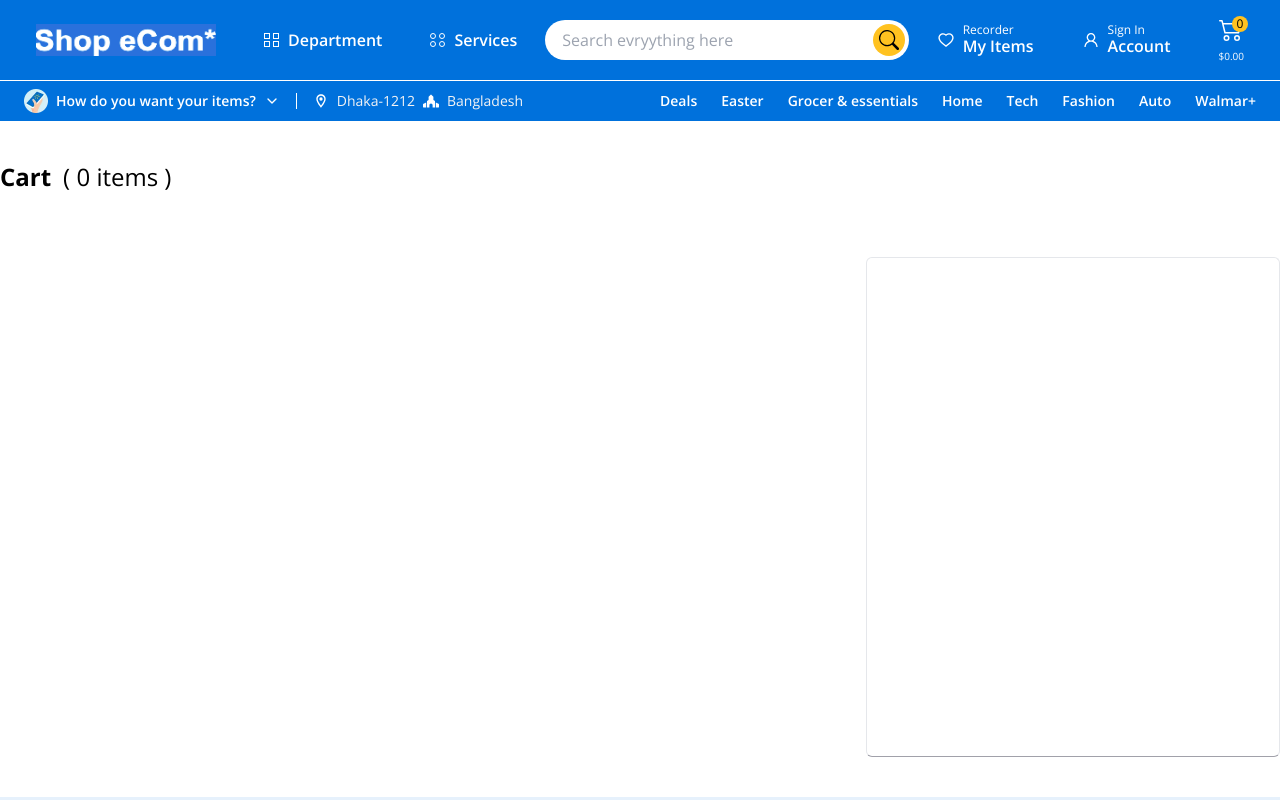
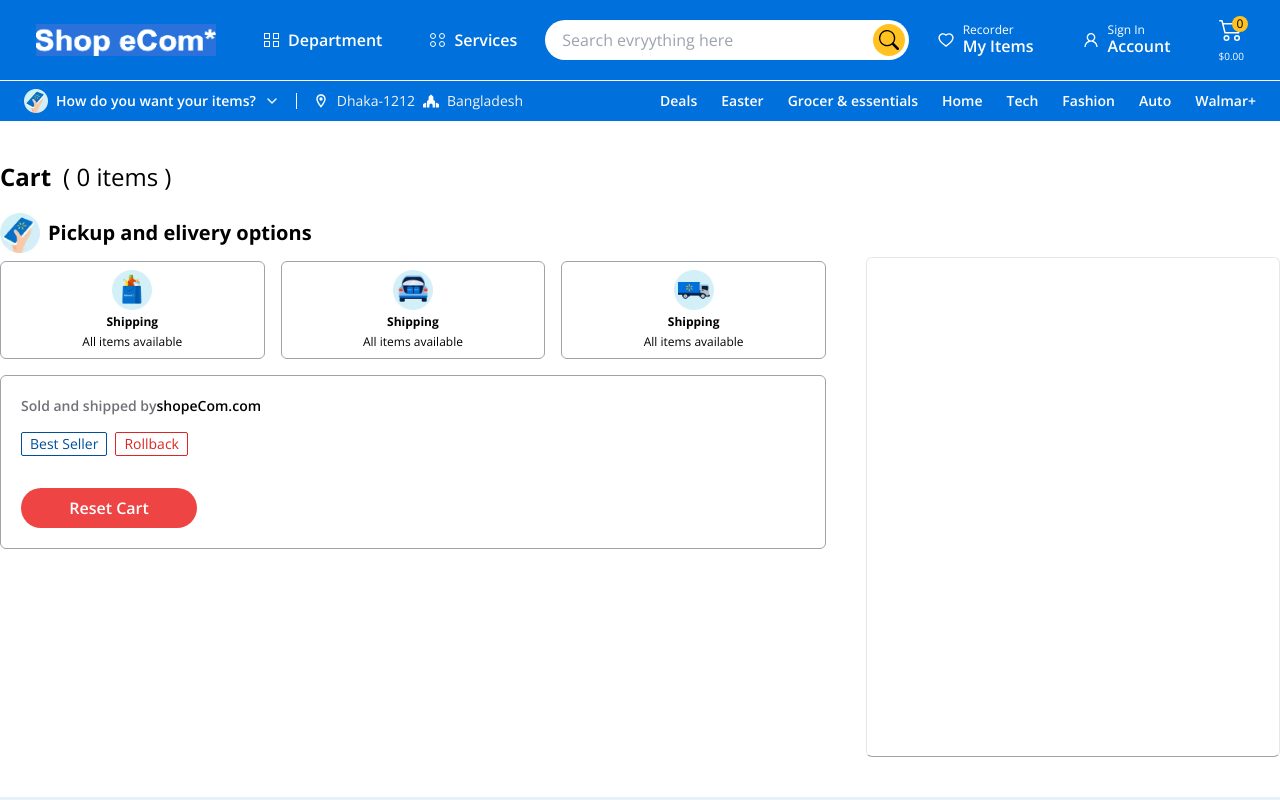
Before and after one commit to MUJAHID-WEB/shopecom_next, a Next.js app: page /cart in a window 1280 px wide. Shown: the top 800 px of the page. Built offline with nearby package versions, Linux system fonts and the light colour scheme.

Commit message:
first part in cart

```diff
--- a/src/components/CartPage.tsx
+++ b/src/components/CartPage.tsx
@@ -1,30 +1,203 @@
-import React from 'react'
-import { useSelector } from 'react-redux'
+import React from "react";
+import Image from "next/image";
+import { useDispatch, useSelector } from "react-redux";
+import { StoreProduct } from "@/type";
+import { TbReload } from "react-icons/tb";
+import { HiMinusSmall } from "react-icons/hi2";
+import { MdOutlineAdd } from "react-icons/md";
+import FormatPrice from "./FormatPrice";
+import { deleteItem, minusQuantity, plusQuantity, resetCart } from "@/redux/shopecomSlice";
 
 const CartPage = () => {
-    const data = useSelector((state:any)=>state.shopecom.productData)
+  const dispatch = useDispatch();
+  const data = useSelector((state: any) => state.shopecom.productData);
+
   return (
-    <div className='w-full py-10'>
-        <div className='w-full flex gap-10'>
-            <div className='w-2/3 flex flex-col gap-5'>
-                <h1 className='text-2xl font-bold text-black'>
+    <div className="w-full py-10">
+      <div className="w-full flex gap-10">
+        <div className="w-2/3 flex flex-col gap-5">
+          <h1 className="text-2xl font-bold text-black">
             Cart
-                    <span className='text-lightText font-normal pl-3'>
+            <span className="text-lightText font-normal pl-3">
               ( {data.length} items )
             </span>
           </h1>
           {/* pickup details */}
           <div>
+            <div className="text-xl font-bold flex items-center gap-2 mb-2">
+              <Image
+                src="/assets/images/phoneImg.webp"
+                width={40}
+                height={0}
+                alt=""
+                className="w-10"
+              />
+              <p>Pickup and elivery options</p>
+            </div>
 
+            <div className="w-full grid grid-cols-3 gap-4 text-xs">
+              <div className="w-full border border-zinc-400 rounded-md flex flex-col items-center justify-center gap-1 p-2">
+                <Image
+                  src="/assets/images/ship/ship1.png"
+                  width={40}
+                  height={0}
+                  alt=""
+                  className="w-10"
+                />
+                <p className="font-bold">Shipping</p>
+                <p>All items available</p>
+              </div>
+
+              <div className="w-full border border-zinc-400 rounded-md flex flex-col items-center justify-center gap-1 p-2">
+                <Image
+                  src="/assets/images/ship/ship2.png"
+                  width={40}
+                  height={0}
+                  alt=""
+                  className="w-10"
+                />
+                <p className="font-bold">Shipping</p>
+                <p>All items available</p>
+              </div>
+
+              <div className="w-full border border-zinc-400 rounded-md flex flex-col items-center justify-center gap-1 p-2">
+                <Image
+                  src="/assets/images/ship/ship3.png"
+                  width={40}
+                  height={0}
+                  alt=""
+                  className="w-10"
+                />
+                <p className="font-bold">Shipping</p>
+                <p>All items available</p>
+              </div>
+            </div>
+            {/* cart product */}
+            <div className="w-full  p-5 border border-zinc-400 rounded-md flex flex-col gap-4 mt-4">
+              <p className="font-semibold text-sm text-zinc-500">
+                Sold and shipped by
+                <span className="text-black font-semibold">shopeCom.com</span>
+              </p>
+              <div className="flex gap-2">
+                <button className="px-2 py-[1px] text-[#004f9a] text-sm border border-[#004f9a] rounded-sm">
+                  Best Seller
+                </button>
+                <button className="px-2 py-[1px] text-red-600 text-sm border border-red-600 rounded-sm">
+                  Rollback
+                </button>
+              </div>
+              {/* Items */}
+              <div>
+                {data.map((item: StoreProduct) => (
+                  <div
+                    key={item._id}
+                    className="flex items-center justify-between gap-4 border-b border-b-zinc-200 pb4"
+                  >
+                    <div className="w-3/4 flex flex-row items-center gap-5">
+                      <Image
+                        className="w-32"
+                        width={500}
+                        height={500}
+                        src={item.image}
+                        alt="productImg"
+                      />
+                      <div className="flex flex-col gap-1.5 my-5">
+                        <h2 className="text-base text-zinc-900">
+                          {item.title}
+                        </h2>
+                        <p className="text-sm text-zinc-500">
+                          {item.description}
+                        </p>
+                        <p className="text-sm text-zinc-500">
+                          Price: ${item.price}
+                        </p>
+                        <p className="text-sm text-zinc-500 flex items-center gap-1">
+                          <span className="bg-blue rounded-full text-white text-xs w-4 h-4 flex items-center justify-center">
+                            <TbReload className="rotate-180" />
+                          </span>
+                          Free 30-day returns
+                        </p>
+                        {/* Button */}
+                        <div className="flex flex-row items-center gap-5">
+                          <button
+                          onClick={()=>dispatch(deleteItem(item._id))}
+                          className="text-sm underline underline-offset-2 decoration text-zinc-600 hover:no-underline hover:text-blue">
+                            Remove
+                          </button>
+                          <div className="w-28 h-9 border border-zinc-400 rounded-full text-base font-semibold text-black flex items-center justify-between px-3">
+                            <button
+                             onClick={()=>dispatch(minusQuantity({
+                                _id: item._id,
+                                title: item.title,
+                                description: item.description,
+                                oldPrice: item.oldPrice,
+                                price: item.price,
+                                brand: item.brand,
+                                image: item.image,
+                                quantity: 1,
+                                category: item.category,
+                             }))}
+                             className="text-base w-5 h-5 text-zinc-600 hover:bg-[#74767c] hover:text-white rounded-full flex items-center justify-center cursor-pointer duration-200">
+                              <HiMinusSmall />
+                            </button>
+                            <span>{item.quantity}</span>
+                            <button
+                            onClick={()=>dispatch(plusQuantity({
+                                _id: item._id,
+                                title: item.title,
+                                description: item.description,
+                                oldPrice: item.oldPrice,
+                                price: item.price,
+                                brand: item.brand,
+                                image: item.image,
+                                quantity: 1,
+                                category: item.category,
+                             }))}
+                             className="text-lg w-5 h-5 text-zinc-600 hover:bg-[#74767c] hover:text-white rounded-full flex items-center justify-center cursor-pointer duration-200">
+                              <MdOutlineAdd />
+                            </button>
+                          </div>
+                        </div>
+                      </div>
+                    </div>
+
+                    <div className="w-1/4 text-right flex flex-col items-end gap-1 ">
+                      <p className="font-semibold text-xl text-[#2a8703]">
+                        <FormatPrice amount={item.price * item.quantity} />
+                      </p>
+                      <p className="text-sm line-through text-zinc-500">
+                        <FormatPrice amount={item.oldPrice * item.quantity} />
+                      </p>
+                      <div className="flex items-center text-xs gap-2">
+                        <p className="bg-green-200 text-[8px] uppercase px-2 py-[1px]">
+                          You Save
+                        </p>
+                        <p className="text-[#2a8703] font-semibold">
+                          <FormatPrice
+                            amount={
+                              item.oldPrice * item.quantity -
+                              item.price * item.quantity
+                            }
+                          />
+                        </p>
+                      </div>
+                    </div>
+                  </div>
+                ))}
+              </div>
+              <button
+              onClick={()=>dispatch(resetCart())}
+              className="w-44 bg-red-500 text-white h-10 rounded-full text-base font-semibold hover:bg-red-800 duration-300">
+                Reset Cart
+              </button>
+            </div>
           </div>
         </div>
         {/* right side */}
-            <div className='w-1/3 p-4 mt-24 h-[500px] border border-b-zinc-400 rounded-md flex flex-col justify-center gap-4'>
-
+        <div className="w-1/3 p-4 mt-24 h-[500px] border border-b-zinc-400 rounded-md flex flex-col justify-center gap-4"></div>
       </div>
     </div>
-    </div>
-  )
-}
+  );
+};
 
-export default CartPage
+export default CartPage;
--- /dev/null
+++ b/src/components/FormatPrice.tsx
@@ -0,0 +1,24 @@
+import React from 'react'
+type Amount = {
+    amount: Number;
+}
+const FormatPrice = ({amount}:Amount) => {
+
+    const formattedAmount = new Number(amount).toLocaleString(
+        'en-US',
+        {
+            style: 'currency',
+            currency: 'USD',
+            minimumFractionDigits: 2
+        }
+    )
+
+
+  return (
+    <div>
+        {formattedAmount}
+    </div>
+  )
+}
+
+export default FormatPrice
```
Lines whose indentation alone changed are shown as unchanged.
